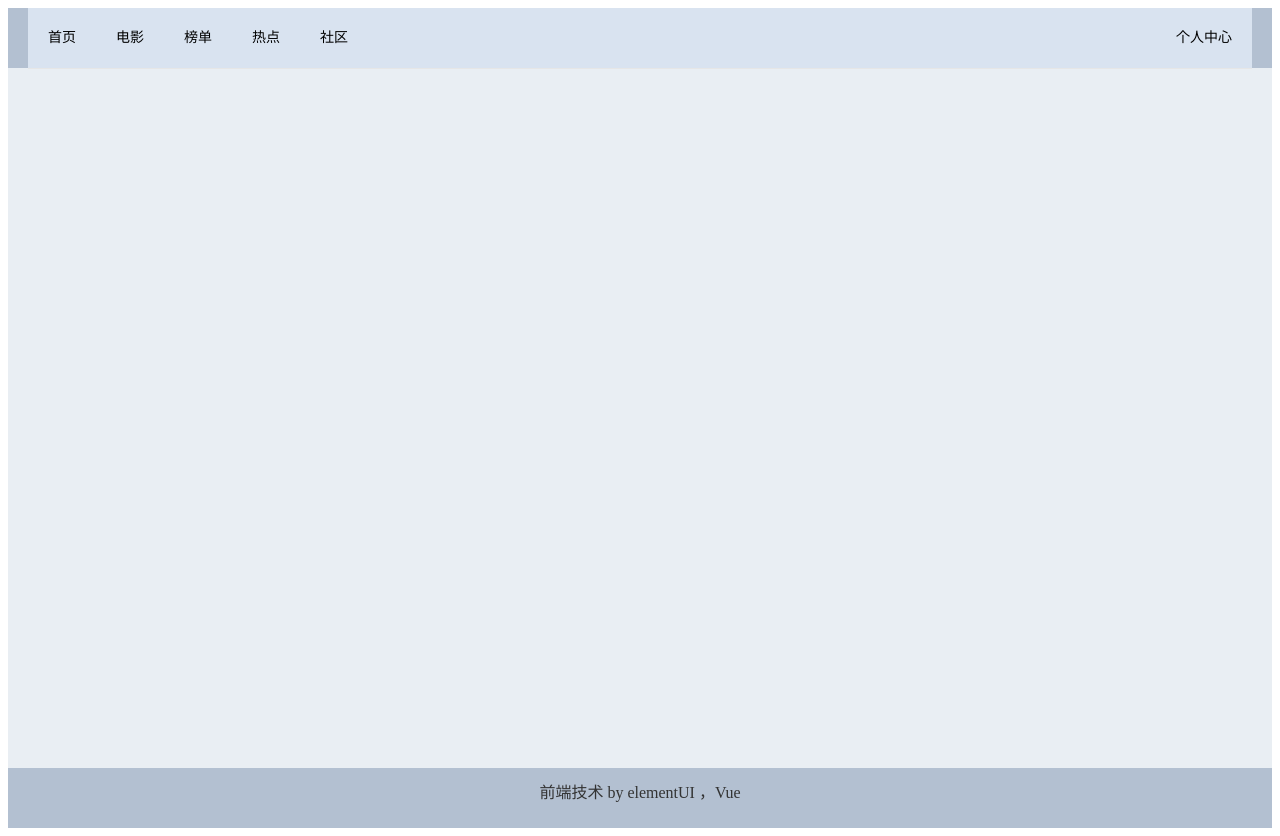
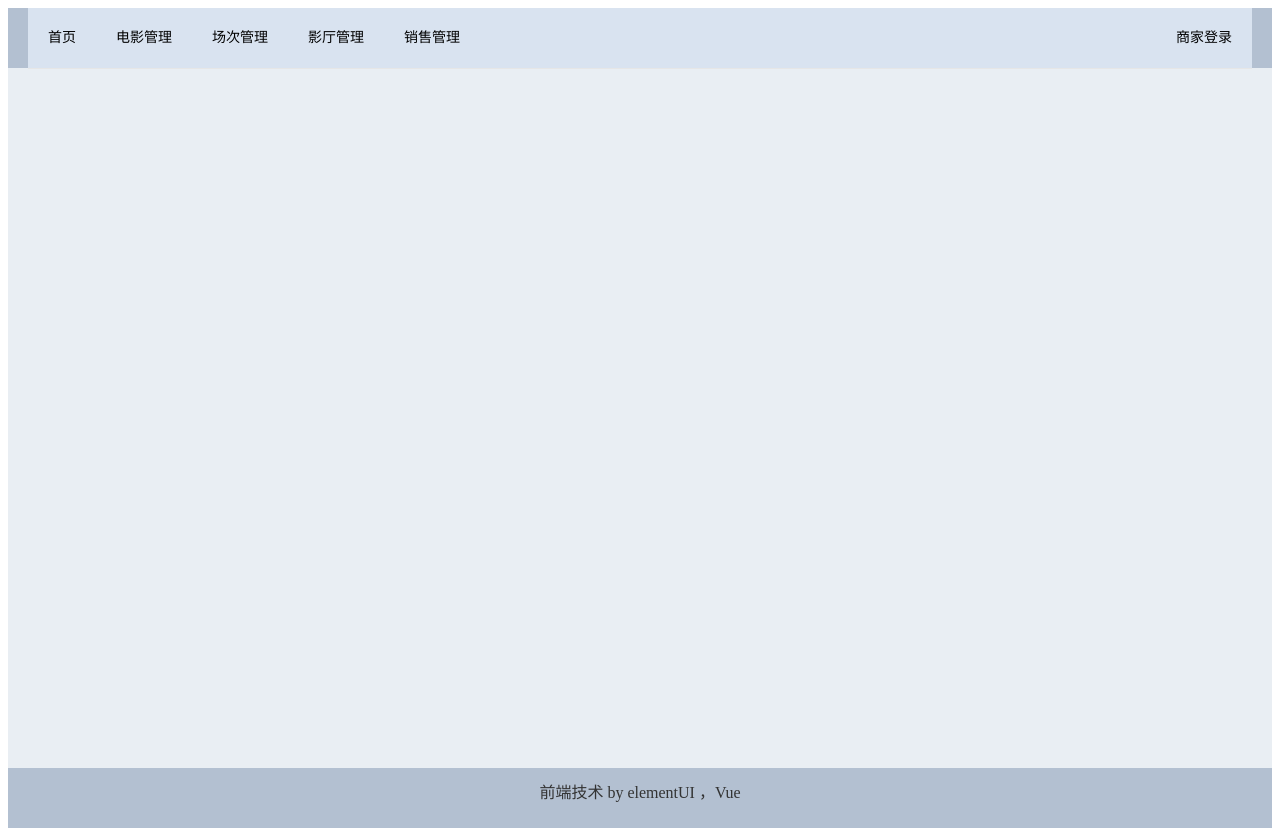
Before and after one commit to michelle1227Lyn/filmSys, a Vue app in the folder element-starter-master/: page / in a window 1280 px wide. Built offline with nearby package versions, Linux system fonts and the light colour scheme.

Commit message:
修改成做后台管理系统，因此先进行导航栏的局部改变

```diff
--- a/element-starter-master/src/components/naviga/naviga.vue
+++ b/element-starter-master/src/components/naviga/naviga.vue
@@ -12,8 +12,8 @@
                         active-text-color="#7b7878"
                       >
                     <el-menu-item index="1">首页</el-menu-item>
-                    <el-menu-item index="2">电影</el-menu-item>
-                    <el-menu-item index="3">榜单</el-menu-item>
+                    <el-menu-item index="2">电影管理</el-menu-item>
+                    <el-menu-item index="3">场次管理</el-menu-item>
                     <!--<el-submenu index="3">-->
                         <!--<template slot="title">榜单</template>-->
                         <!--<el-menu-item index="3-1">热映口碑榜</el-menu-item>-->
@@ -22,9 +22,9 @@
                         <!--<el-menu-item index="3-4">北美票房榜</el-menu-item>-->
                         <!--<el-menu-item index="3-5">Top100榜</el-menu-item>-->
                     <!--</el-submenu>-->
-                    <el-menu-item index="4">热点</el-menu-item>
-                    <el-menu-item index="5">社区</el-menu-item>
-                    <el-menu-item index="6" class="rf">个人中心</el-menu-item>
+                    <el-menu-item index="4">影厅管理</el-menu-item>
+                    <el-menu-item index="5">销售管理</el-menu-item>
+                    <el-menu-item index="6" class="rf">商家登录</el-menu-item>
 
                 </el-menu>
             </el-header>
```
